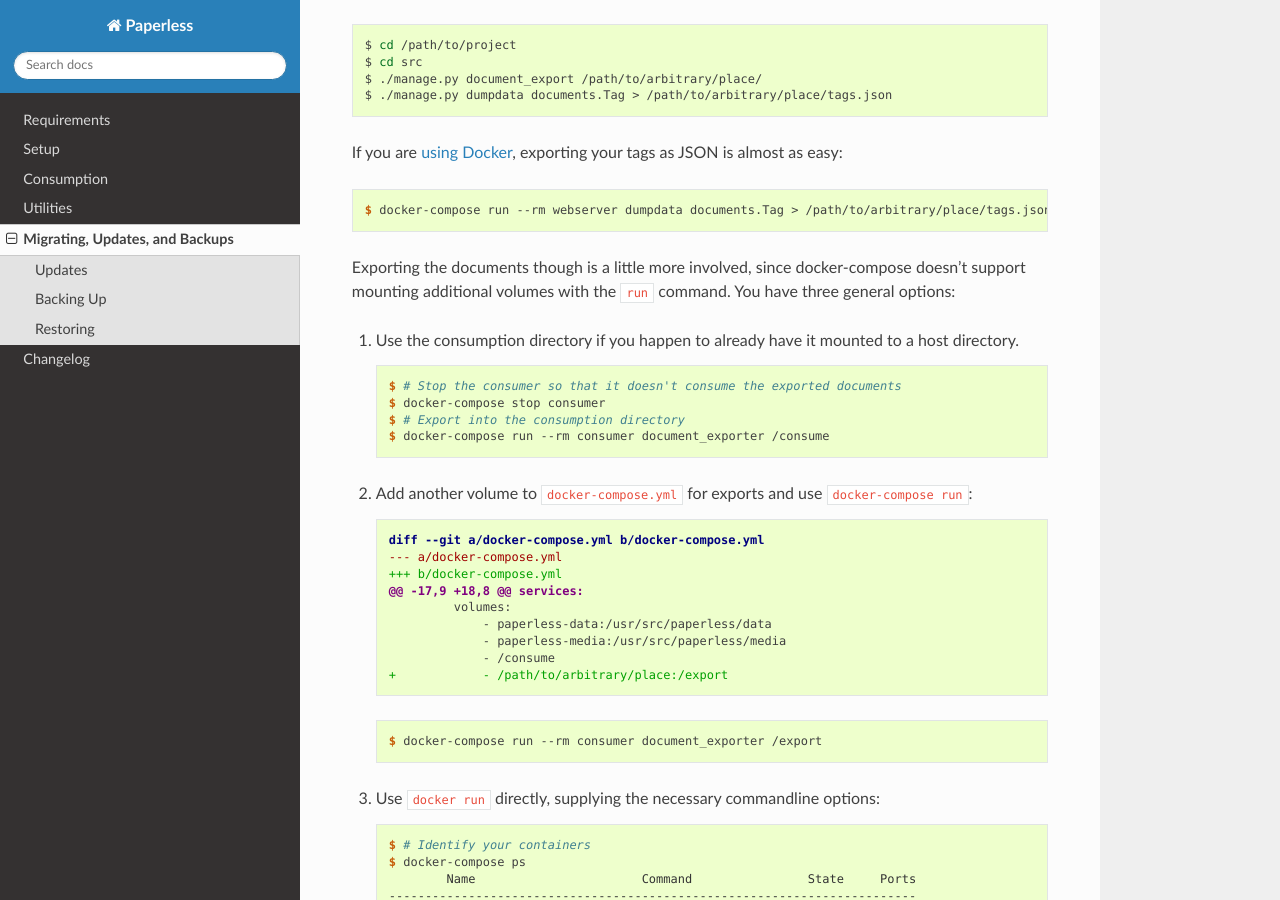
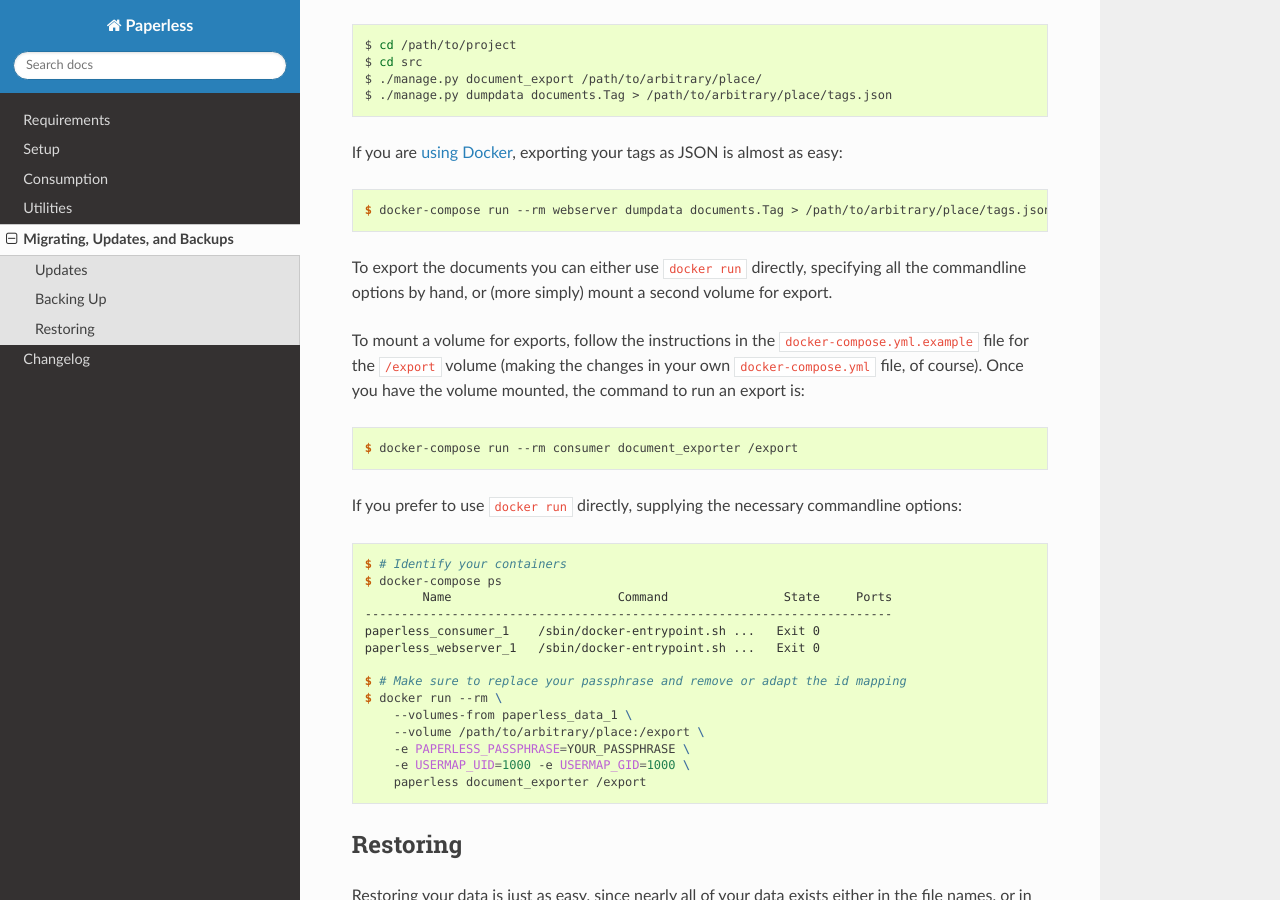
Before and after one commit to repoRangee/Large-scale, a Sphinx documentation site: the page built from docs/migrating.rst, in a window 1280 px wide and 900 px high, scrolled down 1080 px. Built offline with Sphinx 7.4.7 and the Read the Docs theme 3.1.0, drawn with Linux system fonts in a browser that asks for light colours; formulas are drawn with MathJax 3.

Commit message:
Simplify instructions for exporting with docker
The export workflow reusing the `/consume` volume is complex and error-
prone, and not at all necessary if the `docker-compose.yml` file has a
volume for `/export` from the beginning.

```diff
--- a/docs/migrating.rst
+++ b/docs/migrating.rst
@@ -74,57 +74,37 @@ as JSON is almost as easy:
 
     $ docker-compose run --rm webserver dumpdata documents.Tag > /path/to/arbitrary/place/tags.json
 
-Exporting the documents though is a little more involved, since docker-compose
-doesn't support mounting additional volumes with the ``run`` command. You have
-three general options:
+To export the documents you can either use ``docker run`` directly, specifying all
+the commandline options by hand, or (more simply) mount a second volume for export.
 
-1. Use the consumption directory if you happen to already have it mounted to a
-   host directory.
+To mount a volume for exports, follow the instructions in the
+``docker-compose.yml.example`` file for the ``/export`` volume (making the changes
+in your own ``docker-compose.yml`` file, of course). Once you have the
+volume mounted, the command to run an export is:
 
-   .. code-block:: console
+.. code-block:: console
 
-       $ # Stop the consumer so that it doesn't consume the exported documents
-       $ docker-compose stop consumer
-       $ # Export into the consumption directory
-       $ docker-compose run --rm consumer document_exporter /consume
+   $ docker-compose run --rm consumer document_exporter /export
 
-2. Add another volume to ``docker-compose.yml`` for exports and use
-   ``docker-compose run``:
+If you prefer to use ``docker run`` directly, supplying the necessary commandline
+options:
 
-   .. code-block:: diff
+.. code-block:: shell-session
 
-      diff --git a/docker-compose.yml b/docker-compose.yml
-      --- a/docker-compose.yml
-      +++ b/docker-compose.yml
-      @@ -17,9 +18,8 @@ services:
-               volumes:
-                   - paperless-data:/usr/src/paperless/data
-                   - paperless-media:/usr/src/paperless/media
-                   - /consume
-      +            - /path/to/arbitrary/place:/export
+   $ # Identify your containers
+   $ docker-compose ps
+           Name                       Command                State     Ports
+   -------------------------------------------------------------------------
+   paperless_consumer_1    /sbin/docker-entrypoint.sh ...   Exit 0
+   paperless_webserver_1   /sbin/docker-entrypoint.sh ...   Exit 0
 
-   .. code-block:: shell-session
-
-       $ docker-compose run --rm consumer document_exporter /export
-
-3. Use ``docker run`` directly, supplying the necessary commandline options:
-
-   .. code-block:: shell-session
-
-       $ # Identify your containers
-       $ docker-compose ps
-               Name                       Command                State     Ports
-       -------------------------------------------------------------------------
-       paperless_consumer_1    /sbin/docker-entrypoint.sh ...   Exit 0
-       paperless_webserver_1   /sbin/docker-entrypoint.sh ...   Exit 0
-
-       $ # Make sure to replace your passphrase and remove or adapt the id mapping
-       $ docker run --rm \
-           --volumes-from paperless_data_1 \
-           --volume /path/to/arbitrary/place:/export \
-           -e PAPERLESS_PASSPHRASE=YOUR_PASSPHRASE \
-           -e USERMAP_UID=1000 -e USERMAP_GID=1000 \
-           paperless document_exporter /export
+   $ # Make sure to replace your passphrase and remove or adapt the id mapping
+   $ docker run --rm \
+       --volumes-from paperless_data_1 \
+       --volume /path/to/arbitrary/place:/export \
+       -e PAPERLESS_PASSPHRASE=YOUR_PASSPHRASE \
+       -e USERMAP_UID=1000 -e USERMAP_GID=1000 \
+       paperless document_exporter /export
 
 
 .. _migrating-restoring:
```
Also changed, not shown: 1 other file.
